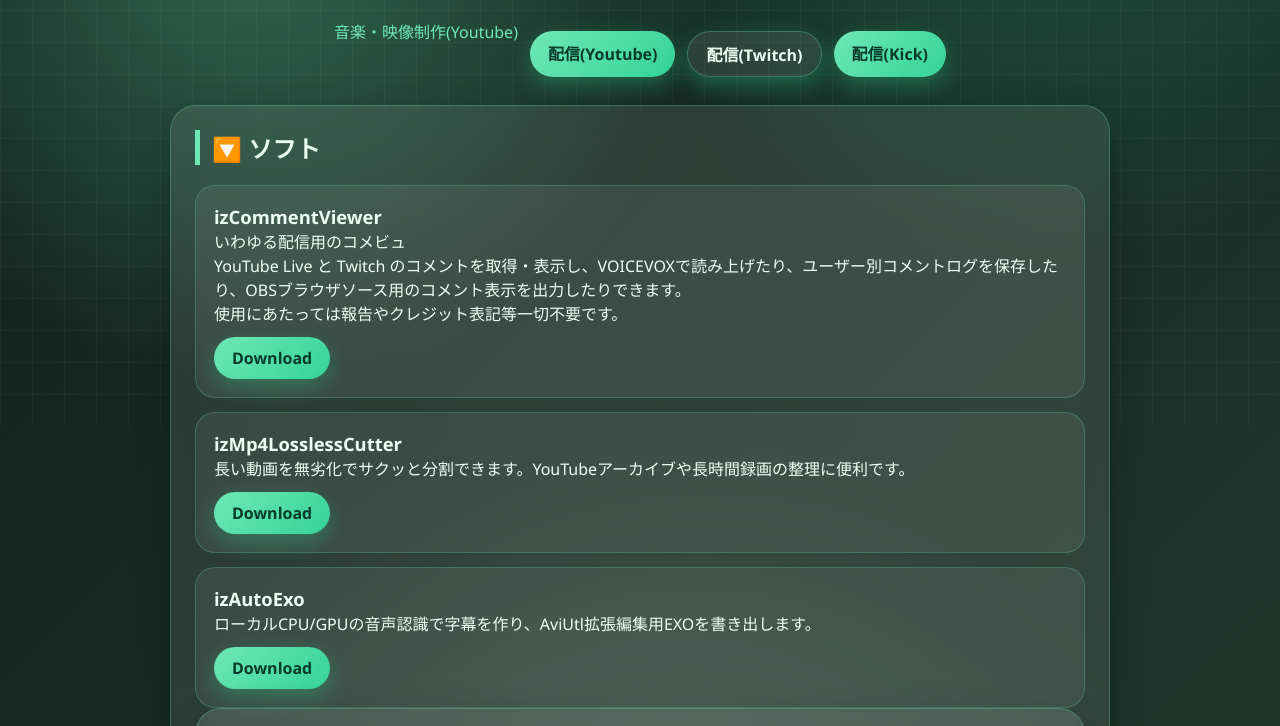
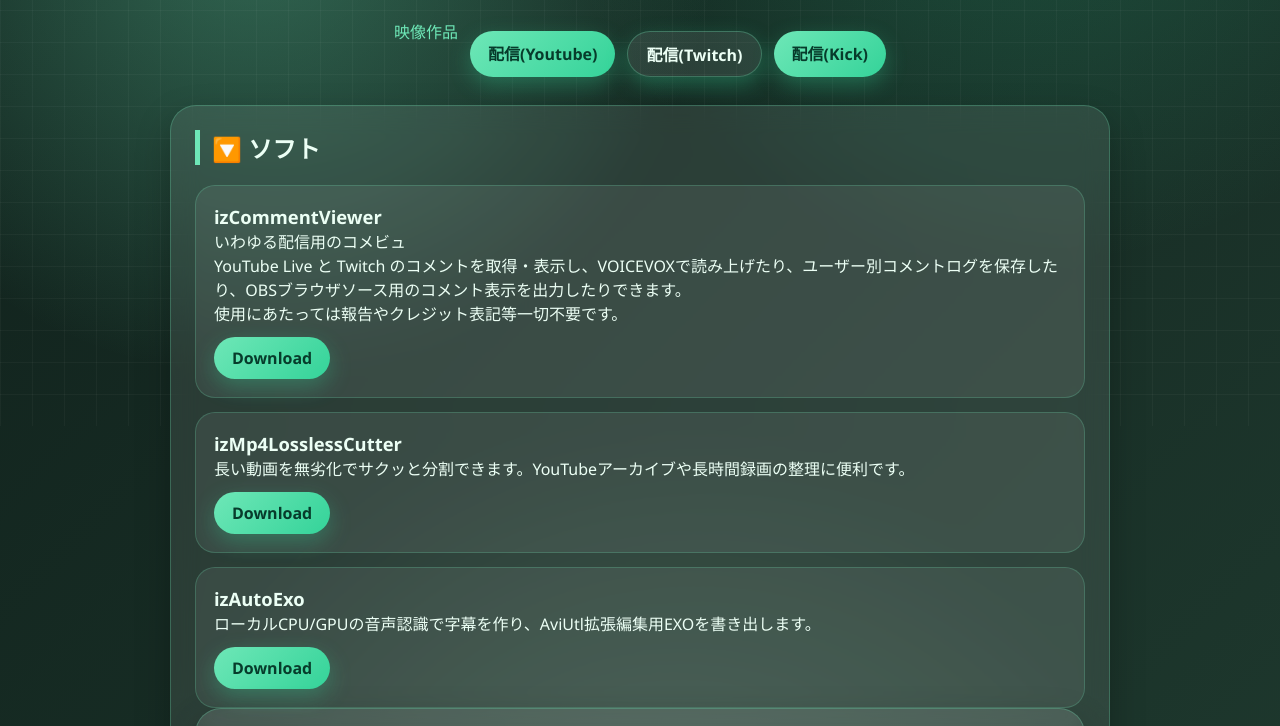
Before and after one commit to IizunaOjou/IizunaOjou.github.io, a plain HTML site: page index.html in a window 1280 px wide. Shown: the part 374-1100 px from the top of the page. Drawn offline with Linux system fonts and the light colour scheme.

Commit message:
Update index.html

```diff
--- a/index.html
+++ b/index.html
@@ -297,7 +297,7 @@ details p {
   </div>
 
   <div class="hero-actions">
-    <a class="btn_seisaku" href="https://t.co/96ntACMx0K">音楽・映像制作(Youtube)</a>
+    <a class="btn_seisaku" href="https://www.youtube.com/channel/UCsW-vkc2C3uNXmynt4dyJMw">映像作品</a>
     <a class="btn" href="https://t.co/96ntACMx0K">配信(Youtube)</a>
     <a class="btn sub" href="https://www.twitch.tv/iizuna_inja">配信(Twitch)</a>
     <a class="btn sub_2"  https://kick.com/iizuna-inja>配信(Kick)</a>
```
